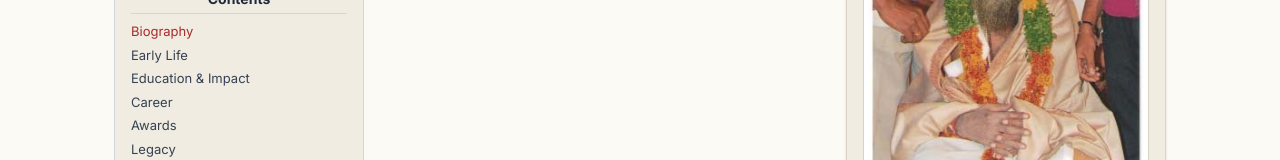
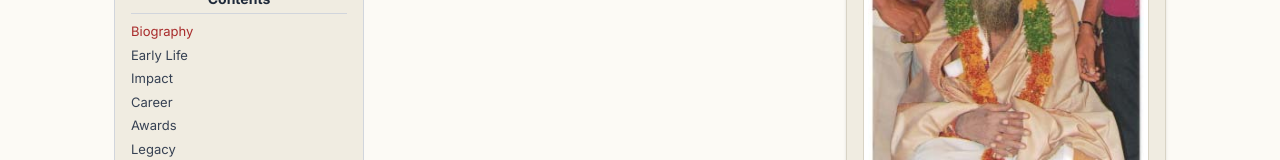
Before and after one commit to Balakrishna-ui/Literature, a Next.js app in the folder frontend/: page /about in a window 1280 px wide. Shown: the part 306-466 px from the top of the page. Built offline with nearby package versions, Linux system fonts and the light colour scheme; a web font is replaced by a local one.

Commit message:
Rename Education & Impact section to Impact on About page

```diff
--- a/frontend/src/app/about/page.tsx
+++ b/frontend/src/app/about/page.tsx
@@ -11,7 +11,7 @@ const content = {
     subtitle: "Actor, Director, Playwright, and Mentor",
     contents: "Contents",
     nav: {
-      biography: "Biography", earlyLife: "Early Life", education: "Education & Impact",
+      biography: "Biography", earlyLife: "Early Life", education: "Impact",
       career: "Career", awards: "Awards", legacy: "Legacy"
     },
     intro: <span><strong>Sri Duppalli Sri Ramulu</strong> is a celebrated actor, playwright, director, and mentor in Telugu theatre. Deeply inspired by the life and ideals of Ballari Raghava, he dedicated himself to preserving the dignity and literary excellence of Telugu theatre.</span>,
@@ -105,7 +105,7 @@ const content = {
     subtitle: "నటుడు, దర్శకుడు, నాటక రచయిత మరియు గురువు",
     contents: "విషయసూచిక",
     nav: {
-      biography: "జీవిత చరిత్ర", earlyLife: "బాల్యం", education: "విద్యాభ్యాసం & ప్రభావం",
+      biography: "జీవిత చరిత్ర", earlyLife: "బాల్యం", education: "ప్రభావం",
       career: "వృత్తి", awards: "పురస్కారాలు", legacy: "వారసత్వం"
     },
     intro: <span><strong>శ్రీ దుప్పల్లి శ్రీరాములు</strong> గారు తెలుగు నాటకరంగంలో ప్రసిద్ధ నటుడు, నాటక రచయిత, దర్శకుడు మరియు మార్గదర్శకుడు. బళ్ళారి రాఘవ జీవితం మరియు ఆదర్శాలచే తీవ్రంగా ప్రభావితమైన ఆయన, తెలుగు నాటకరంగం యొక్క గౌరవాన్ని మరియు సాహిత్యపరమైన ఔన్నత్యాన్ని కాపాడటానికి తనను తాను అంకితం చేసుకున్నారు.</span>,
```
